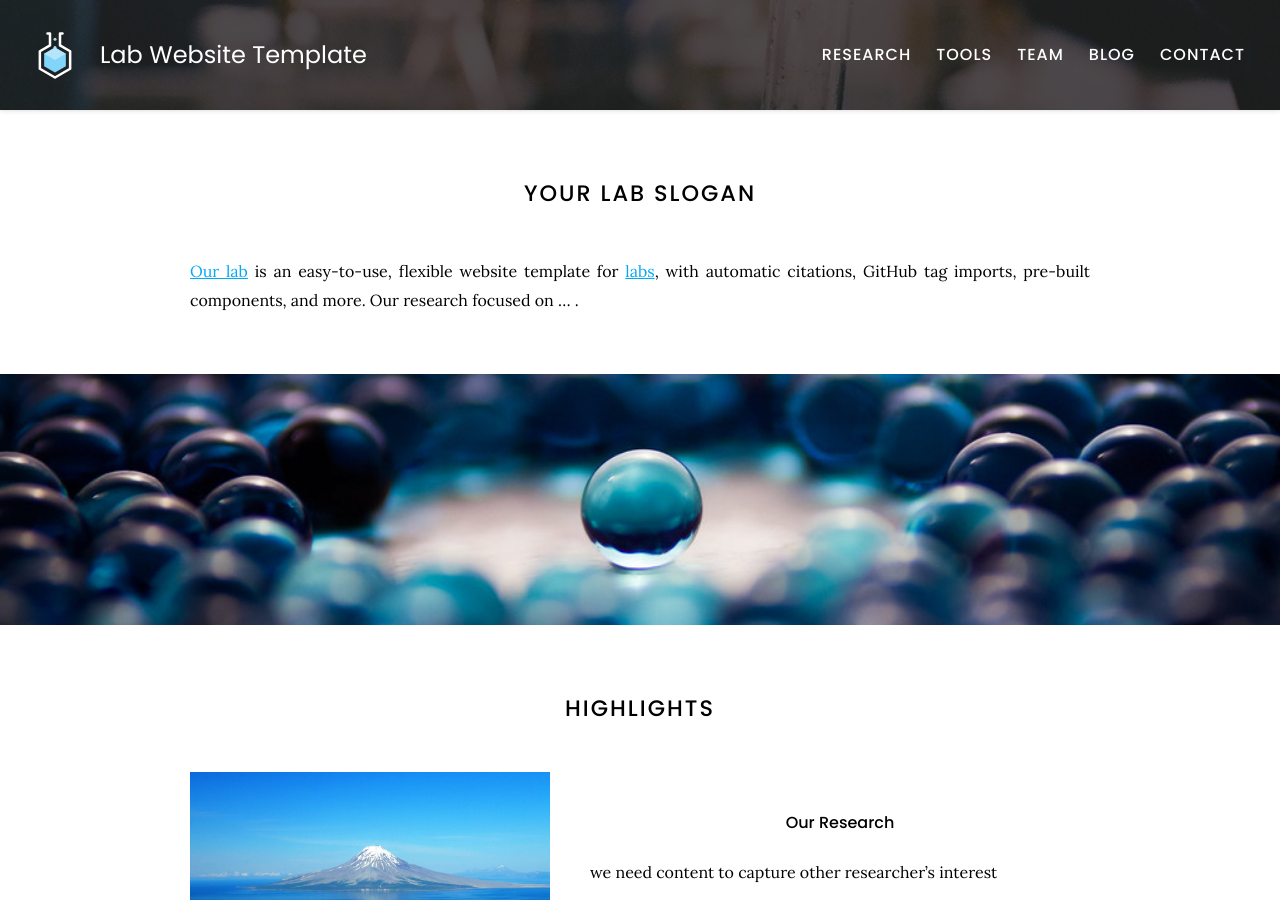
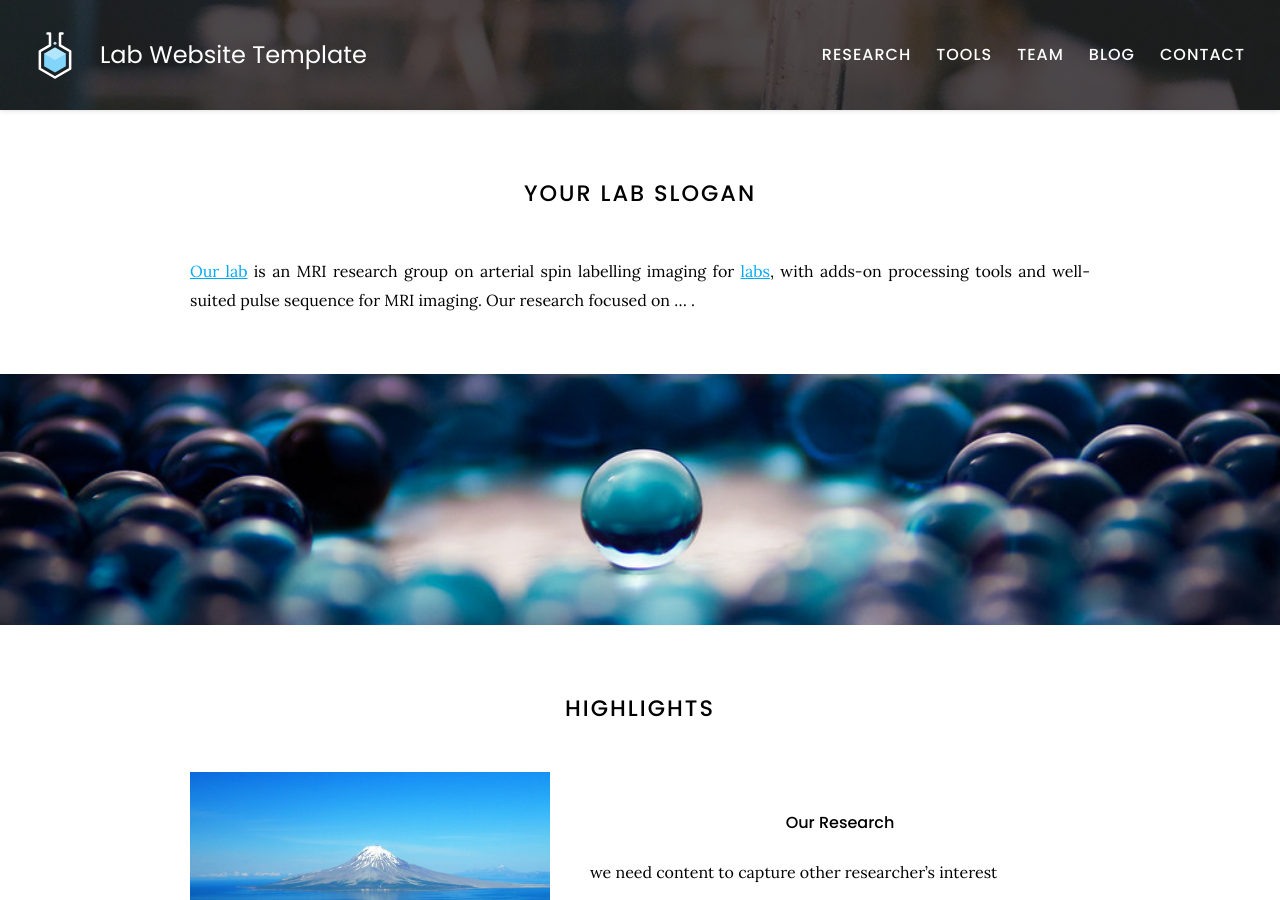
Before and after one commit to Ellison0920/lab-website, a Jekyll site: the page built from index.md, in a window 1280 px wide and 900 px high. Built offline with Jekyll 4.4.1, drawn with Linux system fonts in a browser that asks for light colours.

Commit message:
update some content

```diff
--- a/index.md
+++ b/index.md
@@ -4,7 +4,7 @@ title: Home
 
 # Your Lab Slogan
 
-[Our lab](https://github.com/greenelab/lab-website-template) is an easy-to-use, flexible website template for [labs](https://www.greenelab.com/), with automatic citations, GitHub tag imports, pre-built components, and more.
+[Our lab](https://github.com/greenelab/lab-website-template) is an MRI research group on arterial spin labelling imaging for [labs](https://www.greenelab.com/), with adds-on processing tools and well-suited pulse sequence for MRI imaging.
 Our research focused on ... .
 
 <!-- {%
```
